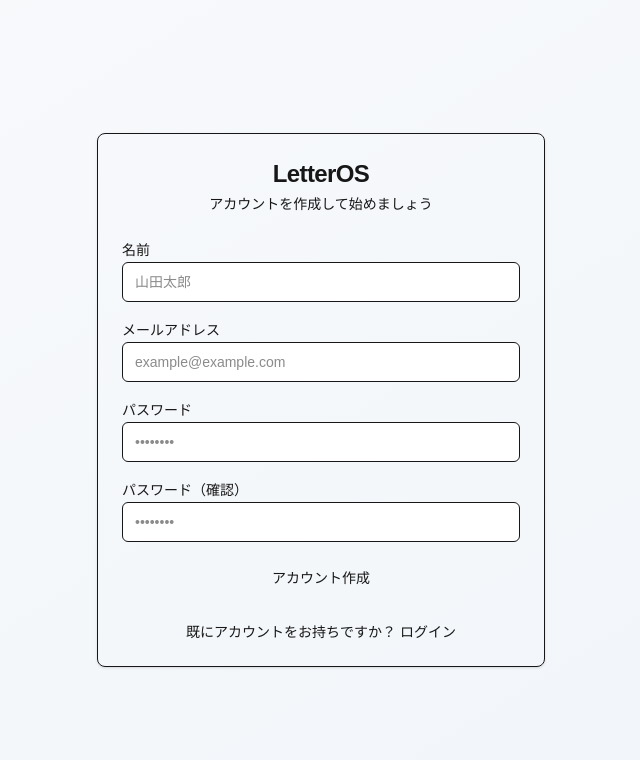
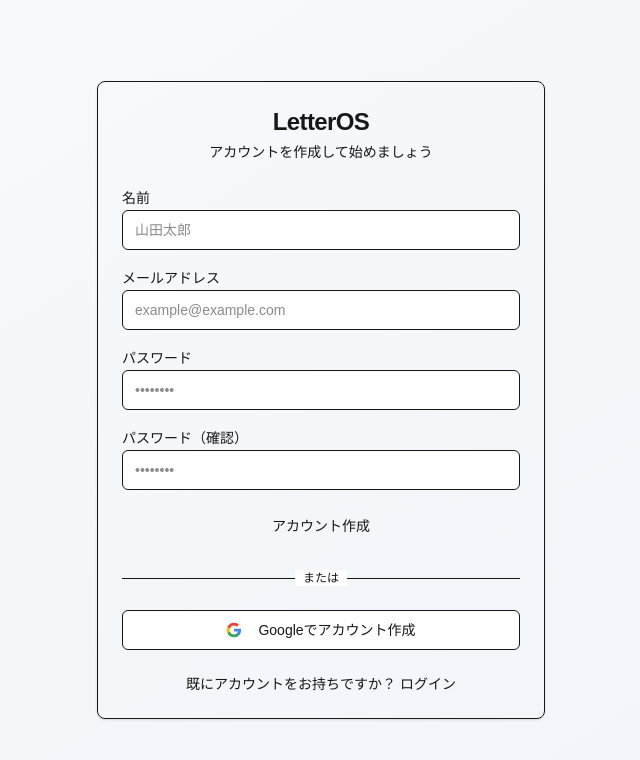
Before and after one commit to ichiko5963/letteros, a Next.js app: page /signup in a window 1280 px wide. Shown: the top 760 px of the page, without its empty margins (319-959 px from the left). Built offline with nearby package versions, Linux system fonts and the light colour scheme; no server answers.

Commit message:
Add Google authentication support to login and signup forms

```diff
--- a/components/auth/login-form.tsx
+++ b/components/auth/login-form.tsx
@@ -18,7 +18,7 @@
   FormLabel,
   FormMessage,
 } from '@/components/ui/form';
-import { signIn } from '@/lib/firebase/auth-helpers';
+import { signIn, signInWithGoogle } from '@/lib/firebase/auth-helpers';
 import { FirebaseError } from 'firebase/app';
 
 const loginSchema = z.object({
@@ -67,6 +67,36 @@
         }
       } else {
         setError('ログイン中にエラーが発生しました');
+      }
+    } finally {
+      setIsLoading(false);
+    }
+  }
+
+  async function handleGoogleSignIn() {
+    setIsLoading(true);
+    setError(null);
+
+    try {
+      await signInWithGoogle();
+      router.push('/dashboard');
+      router.refresh();
+    } catch (error) {
+      console.error('Google sign in error:', error);
+
+      if (error instanceof FirebaseError) {
+        switch (error.code) {
+          case 'auth/popup-closed-by-user':
+            // User closed the popup, don't show error
+            break;
+          case 'auth/popup-blocked':
+            setError('ポップアップがブロックされました。ブラウザの設定を確認してください');
+            break;
+          default:
+            setError('Googleログイン中にエラーが発生しました');
+        }
+      } else {
+        setError('Googleログイン中にエラーが発生しました');
       }
     } finally {
       setIsLoading(false);
@@ -127,6 +157,43 @@
         </form>
       </Form>
 
+      <div className="relative">
+        <div className="absolute inset-0 flex items-center">
+          <span className="w-full border-t" />
+        </div>
+        <div className="relative flex justify-center text-xs uppercase">
+          <span className="bg-background px-2 text-muted-foreground">または</span>
+        </div>
+      </div>
+
+      <Button
+        type="button"
+        variant="outline"
+        className="w-full"
+        onClick={handleGoogleSignIn}
+        disabled={isLoading}
+      >
+        <svg className="mr-2 h-4 w-4" viewBox="0 0 24 24">
+          <path
+            d="M22.56 12.25c0-.78-.07-1.53-.2-2.25H12v4.26h5.92c-.26 1.37-1.04 2.53-2.21 3.31v2.77h3.57c2.08-1.92 3.28-4.74 3.28-8.09z"
+            fill="#4285F4"
+          />
+          <path
+            d="M12 23c2.97 0 5.46-.98 7.28-2.66l-3.57-2.77c-.98.66-2.23 1.06-3.71 1.06-2.86 0-5.29-1.93-6.16-4.53H2.18v2.84C3.99 20.53 7.7 23 12 23z"
+            fill="#34A853"
+          />
+          <path
+            d="M5.84 14.09c-.22-.66-.35-1.36-.35-2.09s.13-1.43.35-2.09V7.07H2.18C1.43 8.55 1 10.22 1 12s.43 3.45 1.18 4.93l2.85-2.22.81-.62z"
+            fill="#FBBC05"
+          />
+          <path
+            d="M12 5.38c1.62 0 3.06.56 4.21 1.64l3.15-3.15C17.45 2.09 14.97 1 12 1 7.7 1 3.99 3.47 2.18 7.07l3.66 2.84c.87-2.6 3.3-4.53 6.16-4.53z"
+            fill="#EA4335"
+          />
+        </svg>
+        Googleでログイン
+      </Button>
+
       <div className="text-center text-sm">
         <a href="/signup" className="text-primary hover:underline">
           アカウントを作成
--- a/components/auth/signup-form.tsx
+++ b/components/auth/signup-form.tsx
@@ -18,7 +18,7 @@
   FormLabel,
   FormMessage,
 } from '@/components/ui/form';
-import { signUp } from '@/lib/firebase/auth-helpers';
+import { signUp, signInWithGoogle } from '@/lib/firebase/auth-helpers';
 import { FirebaseError } from 'firebase/app';
 
 const signupSchema = z.object({
@@ -72,6 +72,36 @@
         }
       } else {
         setError('アカウント作成中にエラーが発生しました');
+      }
+    } finally {
+      setIsLoading(false);
+    }
+  }
+
+  async function handleGoogleSignUp() {
+    setIsLoading(true);
+    setError(null);
+
+    try {
+      await signInWithGoogle();
+      router.push('/dashboard');
+      router.refresh();
+    } catch (error) {
+      console.error('Google sign up error:', error);
+
+      if (error instanceof FirebaseError) {
+        switch (error.code) {
+          case 'auth/popup-closed-by-user':
+            // User closed the popup, don't show error
+            break;
+          case 'auth/popup-blocked':
+            setError('ポップアップがブロックされました。ブラウザの設定を確認してください');
+            break;
+          default:
+            setError('Googleアカウント作成中にエラーが発生しました');
+        }
+      } else {
+        setError('Googleアカウント作成中にエラーが発生しました');
       }
     } finally {
       setIsLoading(false);
@@ -169,6 +199,43 @@
         </form>
       </Form>
 
+      <div className="relative">
+        <div className="absolute inset-0 flex items-center">
+          <span className="w-full border-t" />
+        </div>
+        <div className="relative flex justify-center text-xs uppercase">
+          <span className="bg-background px-2 text-muted-foreground">または</span>
+        </div>
+      </div>
+
+      <Button
+        type="button"
+        variant="outline"
+        className="w-full"
+        onClick={handleGoogleSignUp}
+        disabled={isLoading}
+      >
+        <svg className="mr-2 h-4 w-4" viewBox="0 0 24 24">
+          <path
+            d="M22.56 12.25c0-.78-.07-1.53-.2-2.25H12v4.26h5.92c-.26 1.37-1.04 2.53-2.21 3.31v2.77h3.57c2.08-1.92 3.28-4.74 3.28-8.09z"
+            fill="#4285F4"
+          />
+          <path
+            d="M12 23c2.97 0 5.46-.98 7.28-2.66l-3.57-2.77c-.98.66-2.23 1.06-3.71 1.06-2.86 0-5.29-1.93-6.16-4.53H2.18v2.84C3.99 20.53 7.7 23 12 23z"
+            fill="#34A853"
+          />
+          <path
+            d="M5.84 14.09c-.22-.66-.35-1.36-.35-2.09s.13-1.43.35-2.09V7.07H2.18C1.43 8.55 1 10.22 1 12s.43 3.45 1.18 4.93l2.85-2.22.81-.62z"
+            fill="#FBBC05"
+          />
+          <path
+            d="M12 5.38c1.62 0 3.06.56 4.21 1.64l3.15-3.15C17.45 2.09 14.97 1 12 1 7.7 1 3.99 3.47 2.18 7.07l3.66 2.84c.87-2.6 3.3-4.53 6.16-4.53z"
+            fill="#EA4335"
+          />
+        </svg>
+        Googleでアカウント作成
+      </Button>
+
       <div className="text-center text-sm">
         既にアカウントをお持ちですか？{' '}
         <a href="/login" className="text-primary hover:underline">
--- a/lib/firebase/auth-helpers.ts
+++ b/lib/firebase/auth-helpers.ts
@@ -4,6 +4,8 @@
 import {
   createUserWithEmailAndPassword,
   signInWithEmailAndPassword,
+  signInWithPopup,
+  GoogleAuthProvider,
   signOut as firebaseSignOut,
   sendPasswordResetEmail,
   updateProfile,
@@ -11,6 +13,8 @@
 } from 'firebase/auth';
 import { doc, setDoc, getDoc, serverTimestamp } from 'firebase/firestore';
 import { auth, db } from './config';
+
+const googleProvider = new GoogleAuthProvider();
 
 export interface UserProfile {
   uid: string;
@@ -55,6 +59,44 @@
 }
 
 /**
+ * Sign in with Google
+ */
+export async function signInWithGoogle() {
+  const result = await signInWithPopup(auth, googleProvider);
+  const user = result.user;
+
+  // Check if user document exists in Firestore
+  const userDoc = await getDoc(doc(db, 'users', user.uid));
+
+  if (!userDoc.exists()) {
+    // Create user document if it doesn't exist
+    const userProfile: UserProfile = {
+      uid: user.uid,
+      email: user.email!,
+      displayName: user.displayName,
+      photoURL: user.photoURL,
+      createdAt: serverTimestamp(),
+      role: 'USER',
+    };
+
+    await setDoc(doc(db, 'users', user.uid), userProfile);
+  } else {
+    // Update existing user document with latest info from Google
+    await setDoc(
+      doc(db, 'users', user.uid),
+      {
+        displayName: user.displayName,
+        photoURL: user.photoURL,
+        email: user.email!,
+      },
+      { merge: true }
+    );
+  }
+
+  return user;
+}
+
+/**
  * Sign out
  */
 export async function signOut() {
```
